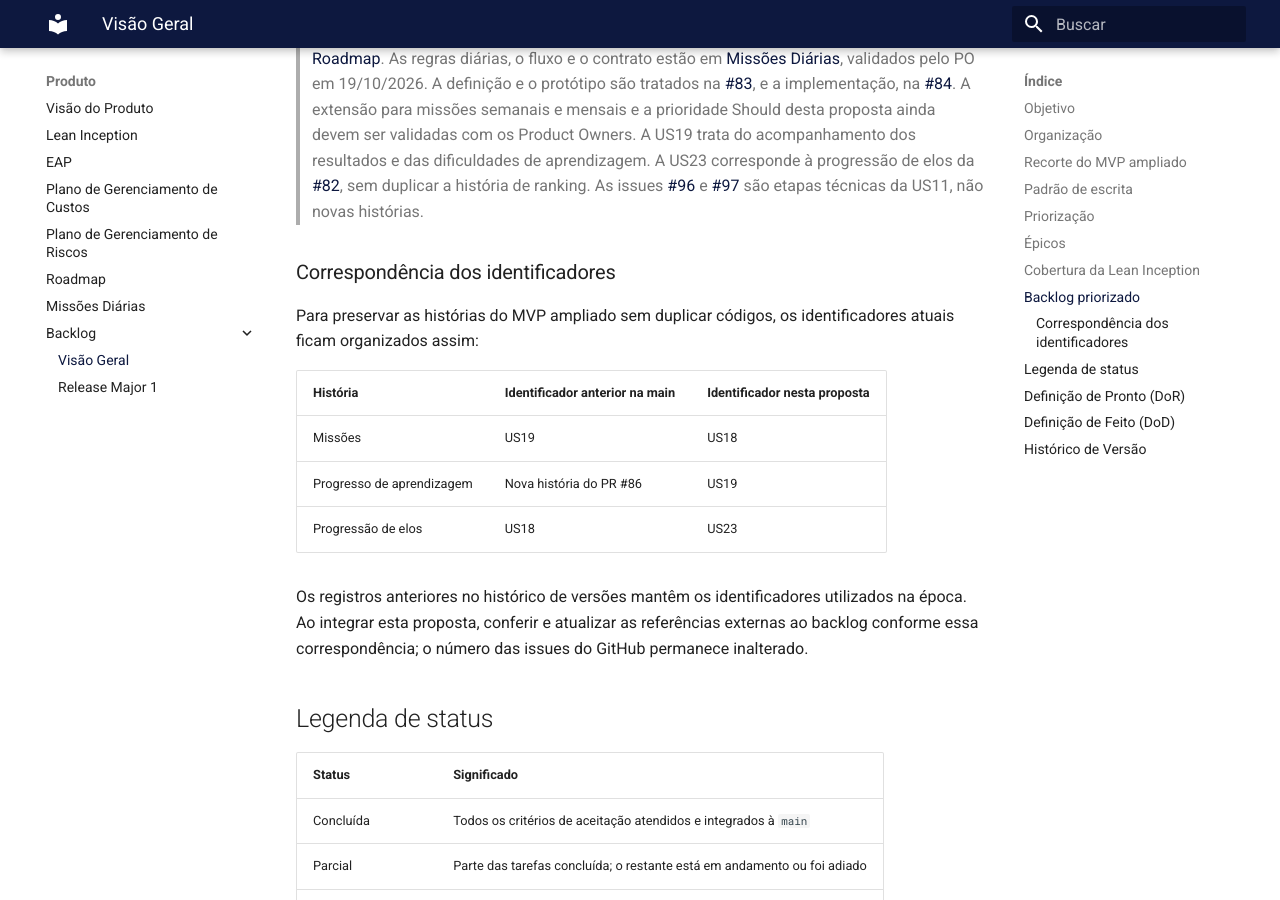
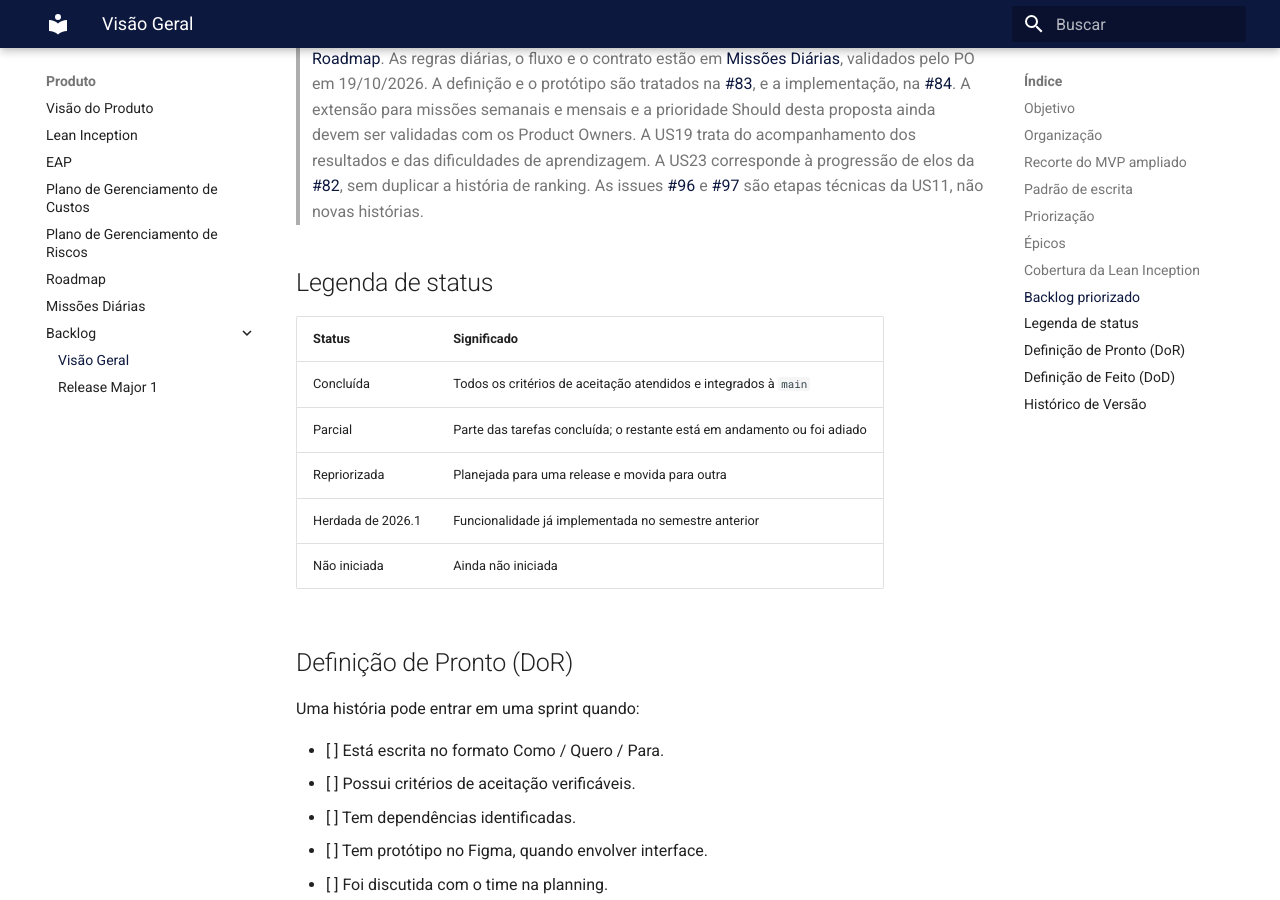
Before and after one commit to fga-eps-mds/2026-2-AnatoQuizUp-Doc, an MkDocs documentation site: the page built from docs/backlog/visao-geral.md, in a window 1280 px wide and 900 px high, scrolled down 7831 px. Built offline with MkDocs 1.6.1 and Material for MkDocs 9.7.7, drawn with Linux system fonts in a browser that asks for light colours.

Commit message:
docs: remove identifier mapping explanation

```diff
--- a/docs/backlog/visao-geral.md
+++ b/docs/backlog/visao-geral.md
@@ -143,18 +143,6 @@ Todas as funcionalidades levantadas na Lean Inception estão associadas a um ép
 
 > As missões diárias da US18 fazem parte do escopo de gamificação da Release 2 definido no [Roadmap](../produto/roadmap.md). As regras diárias, o fluxo e o contrato estão em [Missões Diárias](../produto/missoes-diarias.md), validados pelo PO em 19/10/2026. A definição e o protótipo são tratados na [#83](https://github.com/fga-eps-mds/2026-2-AnatoQuizUp-Doc/issues/83), e a implementação, na [#84](https://github.com/fga-eps-mds/2026-2-AnatoQuizUp-Doc/issues/84). A extensão para missões semanais e mensais e a prioridade Should desta proposta ainda devem ser validadas com os Product Owners. A US19 trata do acompanhamento dos resultados e das dificuldades de aprendizagem. A US23 corresponde à progressão de elos da [#82](https://github.com/fga-eps-mds/2026-2-AnatoQuizUp-Doc/issues/82), sem duplicar a história de ranking. As issues [#96](https://github.com/fga-eps-mds/2026-2-AnatoQuizUp-Doc/issues/96) e [#97](https://github.com/fga-eps-mds/2026-2-AnatoQuizUp-Doc/issues/97) são etapas técnicas da US11, não novas histórias.
 
-### Correspondência dos identificadores
-
-Para preservar as histórias do MVP ampliado sem duplicar códigos, os identificadores atuais ficam organizados assim:
-
-| História | Identificador anterior na main | Identificador nesta proposta |
-|---|---|---|
-| Missões | US19 | US18 |
-| Progresso de aprendizagem | Nova história do PR #86 | US19 |
-| Progressão de elos | US18 | US23 |
-
-Os registros anteriores no histórico de versões mantêm os identificadores utilizados na época. Ao integrar esta proposta, conferir e atualizar as referências externas ao backlog conforme essa correspondência; o número das issues do GitHub permanece inalterado.
-
 ## Legenda de status
 
 | Status | Significado |
```
